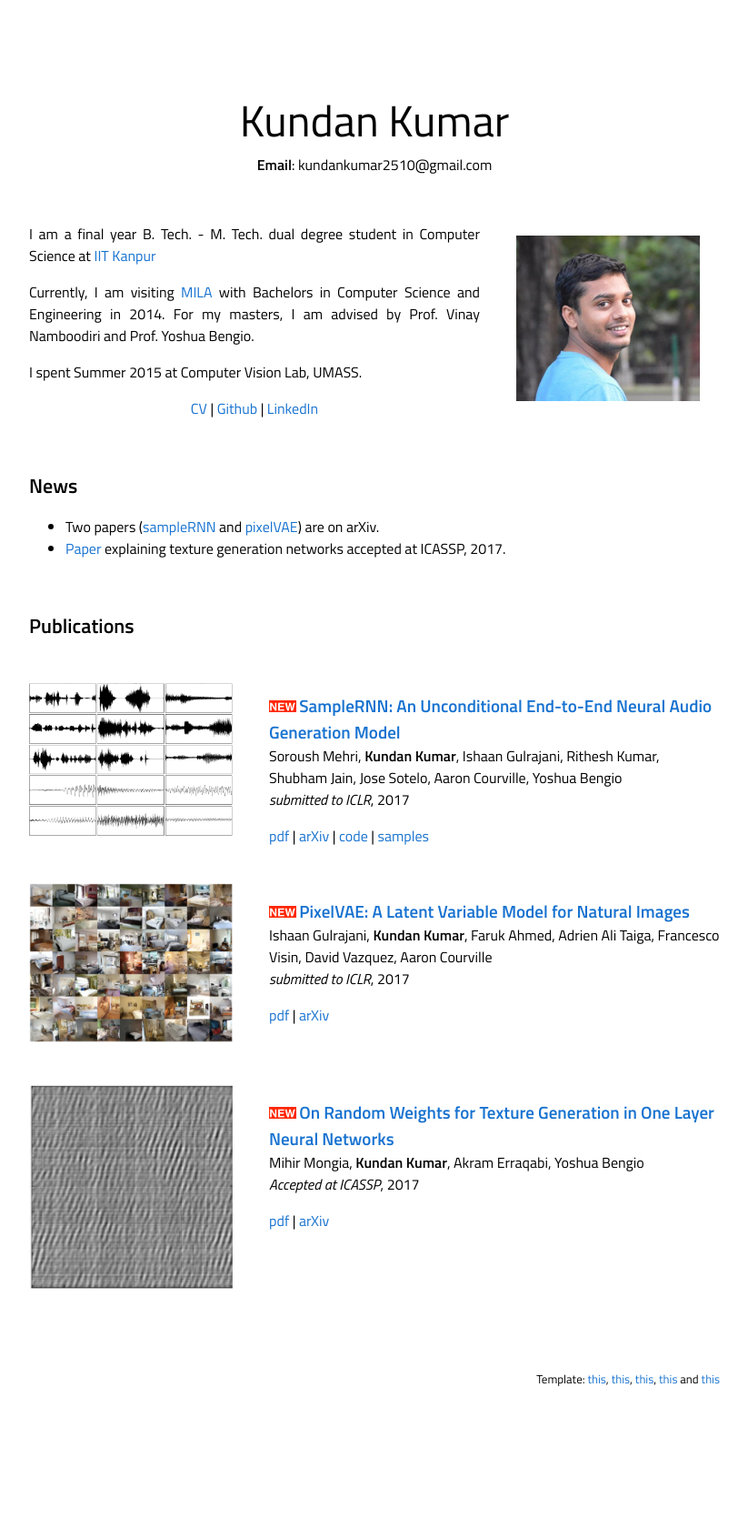
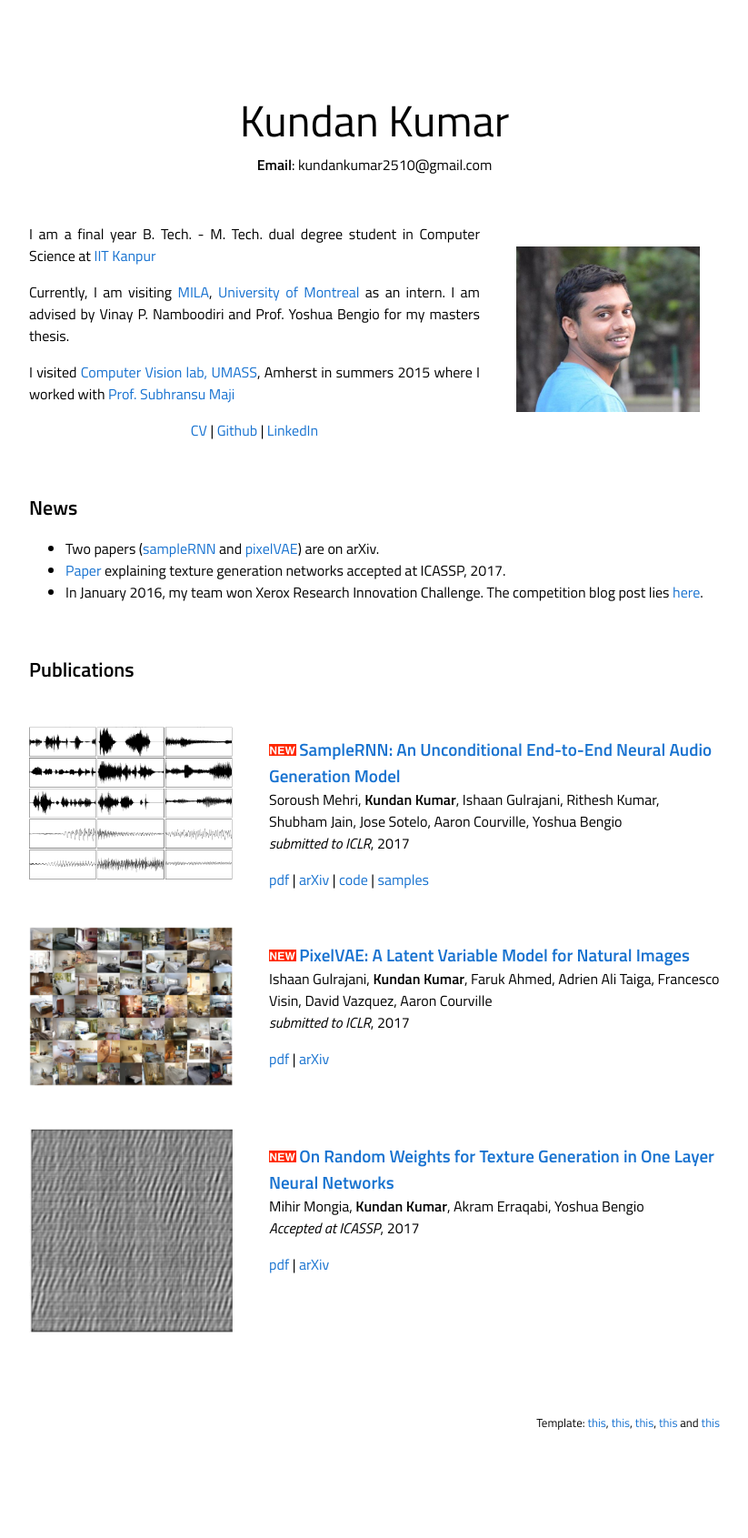
Before and after one commit to kundan2510/kundan2510.github.io, a Jekyll site: the page built from index.html, in a window 1280 px wide. Shown: the whole page at 91% size, without its empty margins (228-1051 px from the left). Built offline with Jekyll 4.4.1, drawn with Linux system fonts in a browser that asks for light colours; before the commit the page ends 1643 px from its top, so only the background shows below that.

Commit message:
Update index.html

```diff
--- a/index.html
+++ b/index.html
@@ -33,11 +33,13 @@ title: Kundan Kumar
     			<td width="67%" valign="middle" align="justify">
 				<p>I am a final year B. Tech. - M. Tech. dual degree student in Computer Science at
 					<a href="http://www.cse.iitk.ac.in/">IIT Kanpur</a>
-				<p>Currently, I am visiting <a href="https://mila.umontreal.ca/en/">MILA</a> with Bachelors in
-				   Computer Science and Engineering in 2014. For my masters, I am advised by Prof.
-				   Vinay Namboodiri and Prof. Yoshua Bengio.</p>
+				<p>Currently, I am visiting <a href="https://mila.umontreal.ca/en/">MILA</a>,
+				<a href="http://www.umontreal.ca/english/">University of Montreal</a> as an intern. I am
+				advised by Vinay P. Namboodiri and Prof. Yoshua Bengio for my masters thesis. </p>
 
-				<p>I spent Summer 2015 at Computer Vision Lab, UMASS.</p>
+				<p>I visited <a href="http://vis-www.cs.umass.edu/">Computer Vision lab, UMASS</a>, Amherst
+					in summers 2015 where I worked with
+					<a href="http://people.cs.umass.edu/~smaji/">Prof. Subhransu Maji</a></p>
 
 				<p align="center">
 					<a href="#">CV</a> | <a href="https://github.com/kundan2510">Github</a> |
@@ -59,6 +61,9 @@ title: Kundan Kumar
 			    </li>
 			    <li> <a href="#TEXTURE">Paper</a> explaining texture generation networks accepted at ICASSP, 2017.
 			    </li>
+			    <li>
+				    In January 2016, my team won Xerox Research Innovation Challenge. The competition blog post lies <a href="https://simplifywork.blogs.xerox.com/2016/02/15/can-machine-learning-prevent-death-in-the-icu/">here</a>.
+		 	    </li>
 
 			    </ul>
 			  </td></tr>
```
